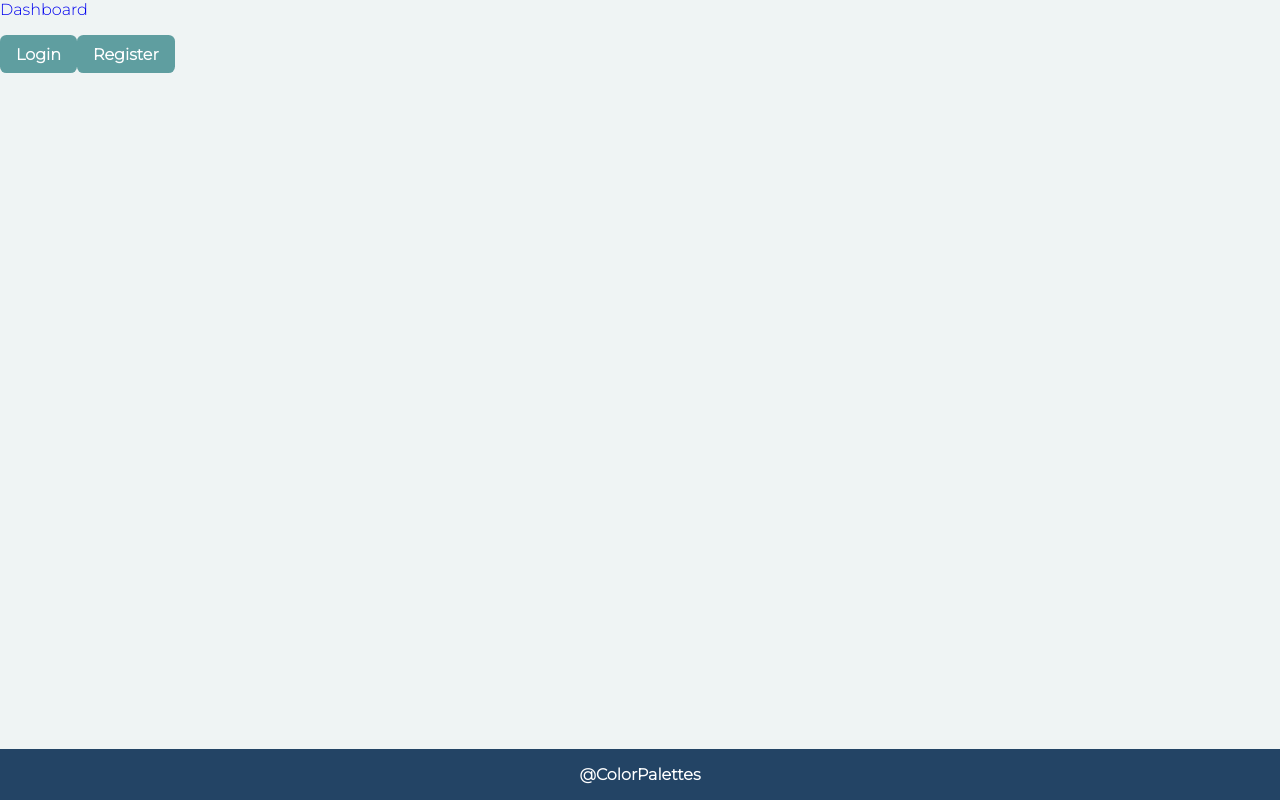
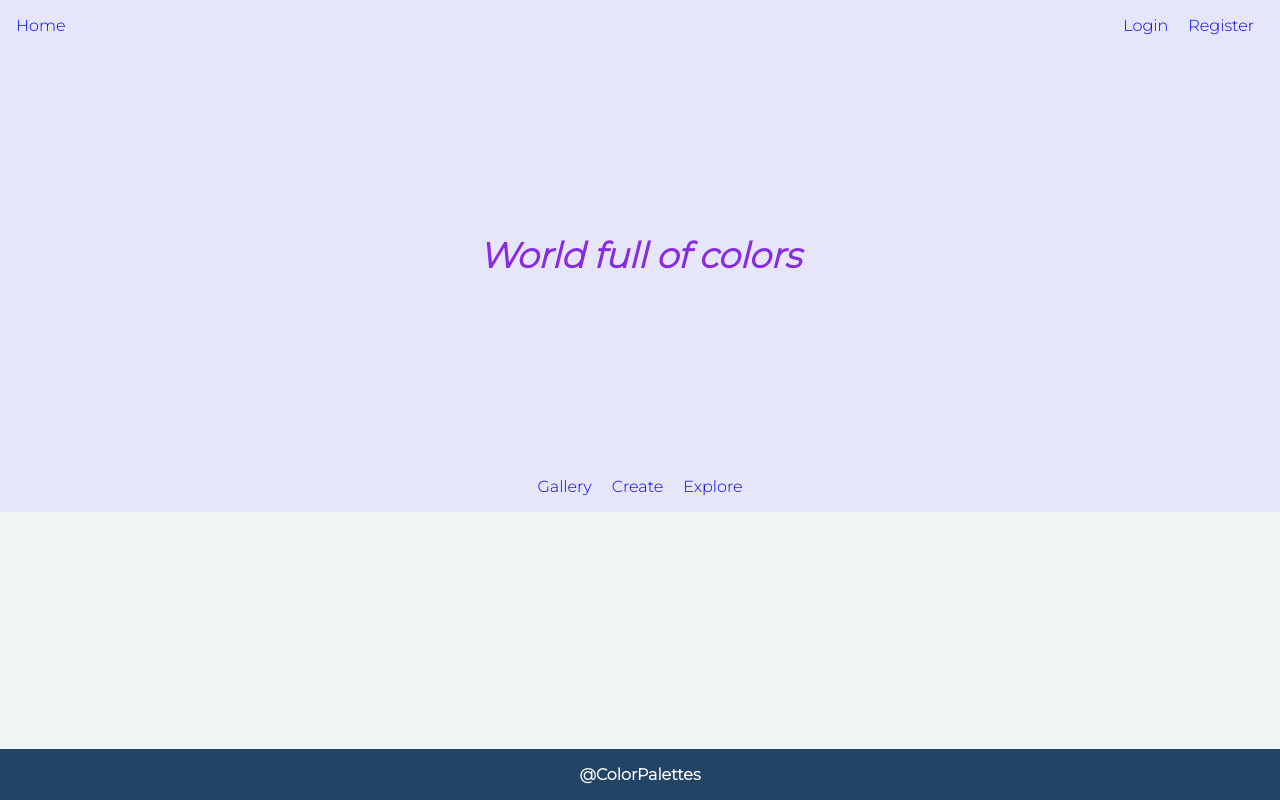
Before and after one commit to MiglenaPencheva/color-palettes-react, a React (Create React App) app: page /types in a window 1280 px wide. Built offline with nearby package versions, Linux system fonts and the light colour scheme.

Commit message:
Header changed

```diff
--- a/src/components/Header/Header.js
+++ b/src/components/Header/Header.js
@@ -7,36 +7,39 @@ const Header = () => {
 
     let guestNavigation = (
         <div id="guest">
-            <Link className="button" to="/login">Login</Link>
-            <Link to="/register" className="button">Register</Link>
+            <Link className="navbar__link" to="/login">Login</Link>
+            <Link to="/register" className="navbar__link">Register</Link>
         </div>
     );
 
     let userNavigation = (
         <div id="user">
-            <span>Welcome, {user.username}</span>
-            <Link className="button" to="/my-color-palettes">My Palettes</Link>
-            <Link className="button" to="/my-favorites">My Favorites</Link>
-            <Link className="button" to="/create">Add Color Palette</Link>
-            <Link className="button" to="/color-picker">Color picker</Link>
-            <Link className="button" to="/logout">Logout</Link>
+            <span className="navbar__username">Hello, {user.username}!</span>
+            <Link className="navbar__link" to="/logout">Logout</Link>
         </div>
     );
 
     return (
-        <header id="site-header">
-            <nav className="navbar">
-                <section className="navbar-dashboard">
-                    <Link to="/dashboard">Dashboard</Link>
+        <header id="header">
+            <nav className="header__navbar--top">
+                <Link to="/home" className="logo">Home</Link>
+                {user.username
+                    ? userNavigation
+                    : guestNavigation
+                }
+            </nav>
 
-                    {user.username
-                        ? userNavigation
-                        : guestNavigation
-                    }
+            <h1 className="header__heading">World full of colors</h1>
 
-                </section>
+            <nav className="header__navbar--down">
+                <Link className="navbar__link" to="/gallery">Gallery</Link>
+                {/* <Link className="navbar__link" to="/my-color-palettes">My Palettes</Link>
+                        <Link className="navbar__link" to="/my-favorites">My Favorites</Link> */}
+                {/* <Link className="navbar__link" to="/create">Add Color Palette</Link> */}
+                <Link className="navbar__link" to="/color-picker">Create</Link>
+                <Link className="navbar__link" to="/color-explore">Explore</Link>
             </nav>
-        </header>
+        </header >
     );
 };
 
```
